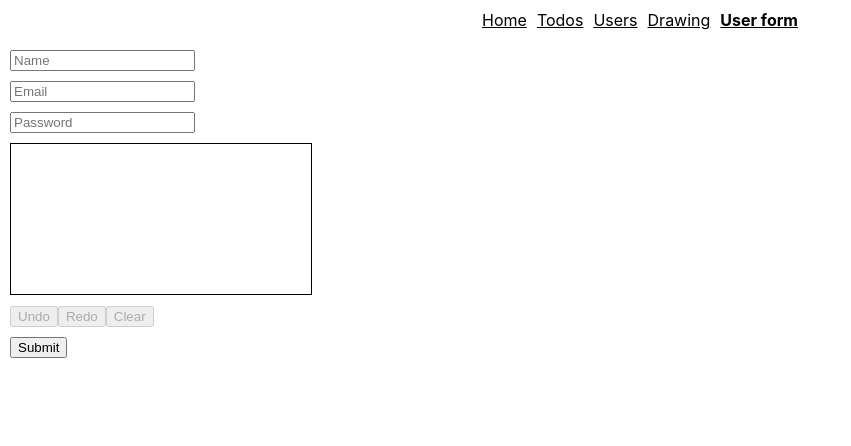
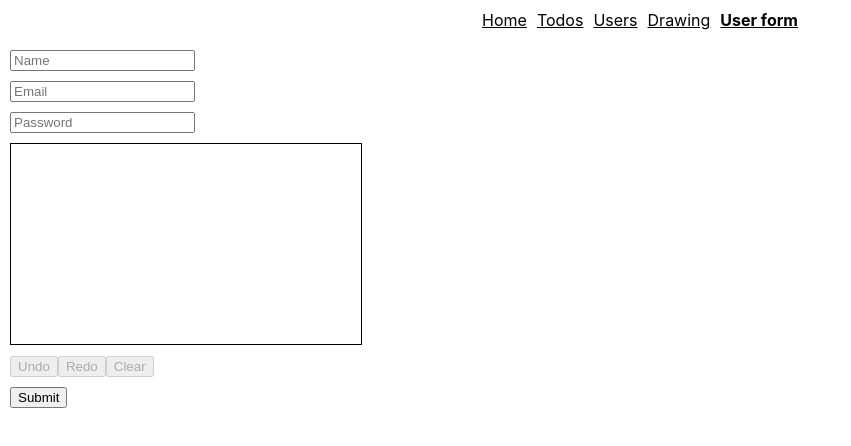
Before and after one commit to DP-PLAYGROUND/react-playground, a React (Create React App) app: page /user-form in a window 1280 px wide. Shown: the top 446 px of the page, without its empty margins (0-851 px from the left). Built offline with nearby package versions, Linux system fonts and the light colour scheme.

Commit message:
increase signature size

```diff
--- a/src/UserForm/Signature/Signature.tsx
+++ b/src/UserForm/Signature/Signature.tsx
@@ -75,7 +75,7 @@ export const Signature: FunctionComponent<FieldProps<ImageData>> = ({
   return (
     <div className={styles.signature}>
       <div className={styles.canvas}>
-        <Canvas onInit={handleInit}>
+        <Canvas onInit={handleInit} width={350} height={200}>
           <CanvasPencil onChange={handleChange} />
         </Canvas>
       </div>
--- a/src/UserForm/UserForm.tsx
+++ b/src/UserForm/UserForm.tsx
@@ -11,7 +11,7 @@ const initialValues = {
   name: "",
   email: "",
   password: "",
-  signature: undefined
+  signature: new ImageData(1, 1)
 };
 
 const UserForm: FunctionComponent = () => {
```
